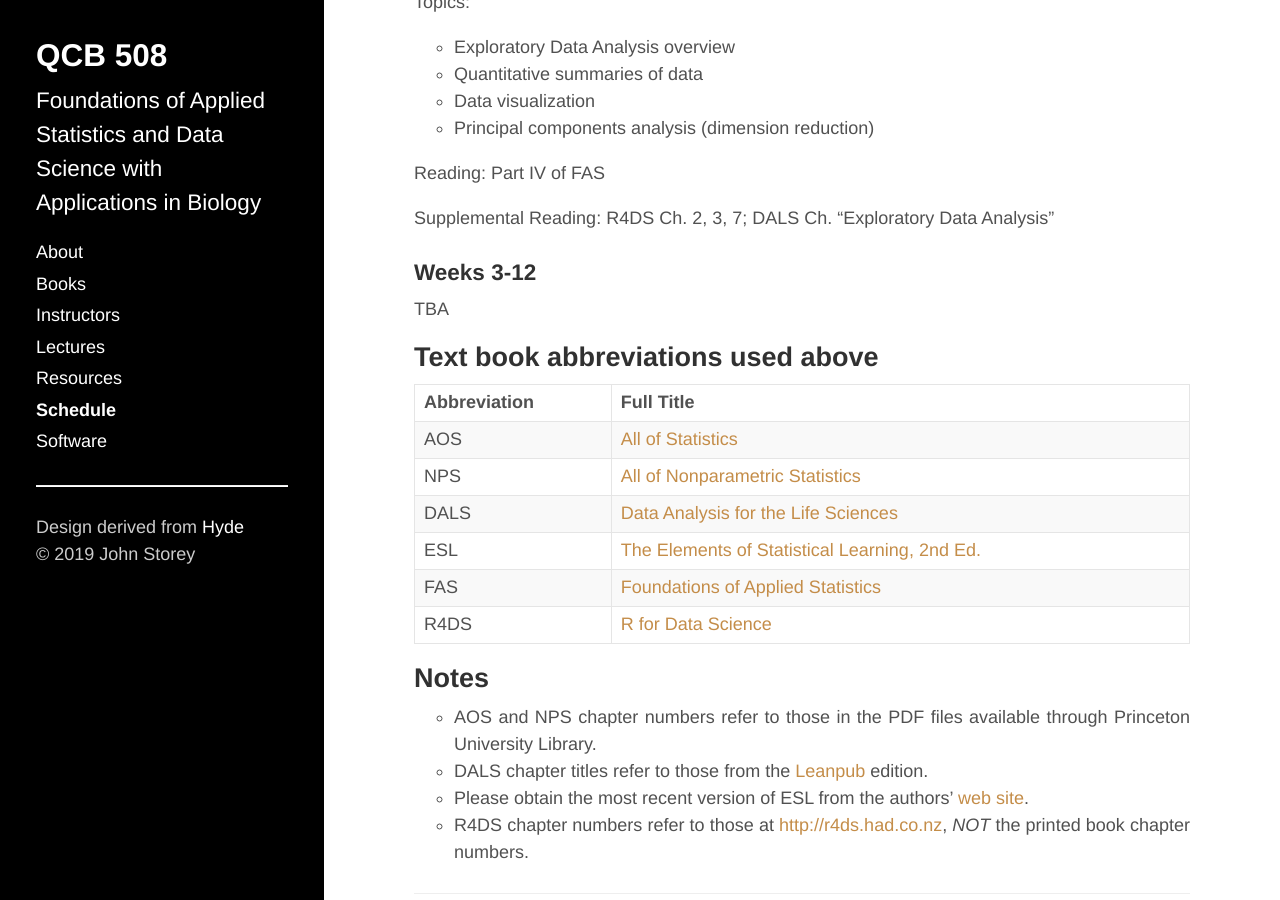
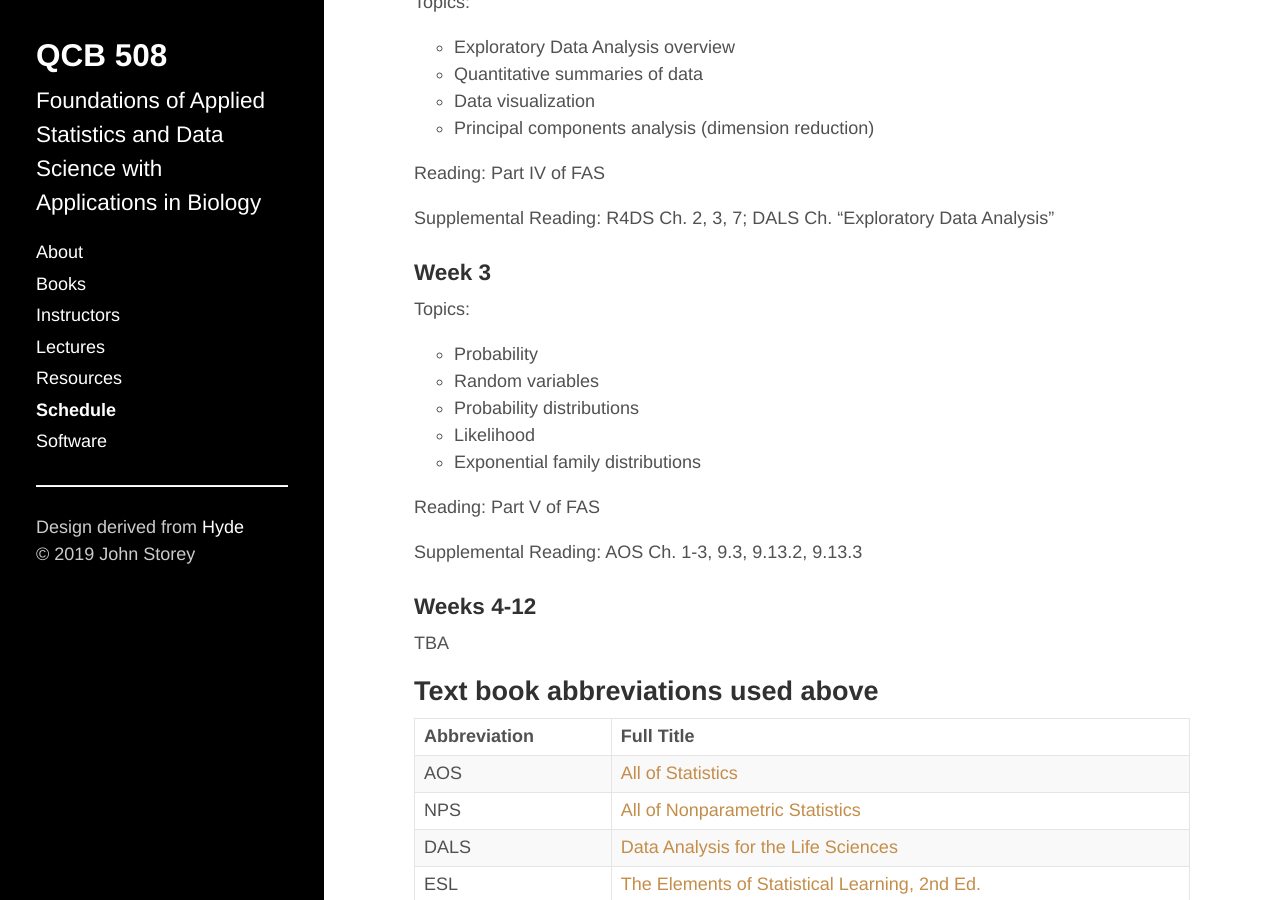
Before and after one commit to jdstorey/asdscourse2019, a Jekyll site: the page built from docs/schedule.md, in a window 1280 px wide and 900 px high, scrolled down 1215 px. Built offline with Jekyll 4.4.1, drawn with Linux system fonts in a browser that asks for light colours.

Commit message:
Update schedule.md
Week 3 topics and reading

```diff
--- a/docs/schedule.md
+++ b/docs/schedule.md
@@ -55,7 +55,21 @@ Reading: Part IV of FAS
 
 Supplemental Reading: R4DS Ch. 2, 3, 7; DALS Ch. “Exploratory Data Analysis”
 
-### Weeks 3-12
+### Week 3
+
+Topics:
+
+- Probability
+- Random variables
+- Probability distributions
+- Likelihood
+- Exponential family distributions
+
+Reading: Part V of FAS
+
+Supplemental Reading: AOS Ch. 1-3, 9.3, 9.13.2, 9.13.3
+
+### Weeks 4-12
 
 TBA
 
```
